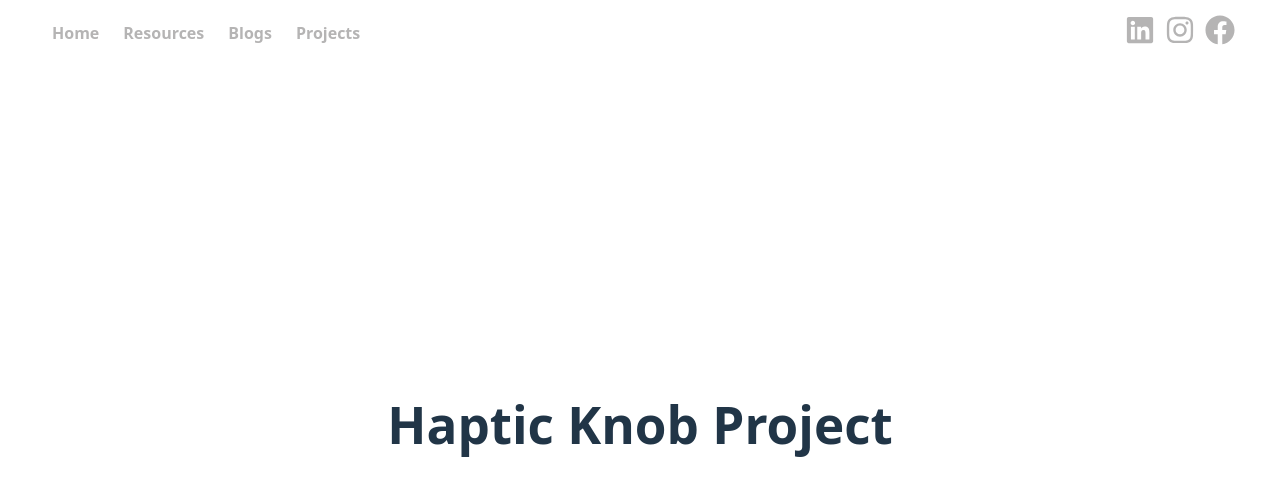
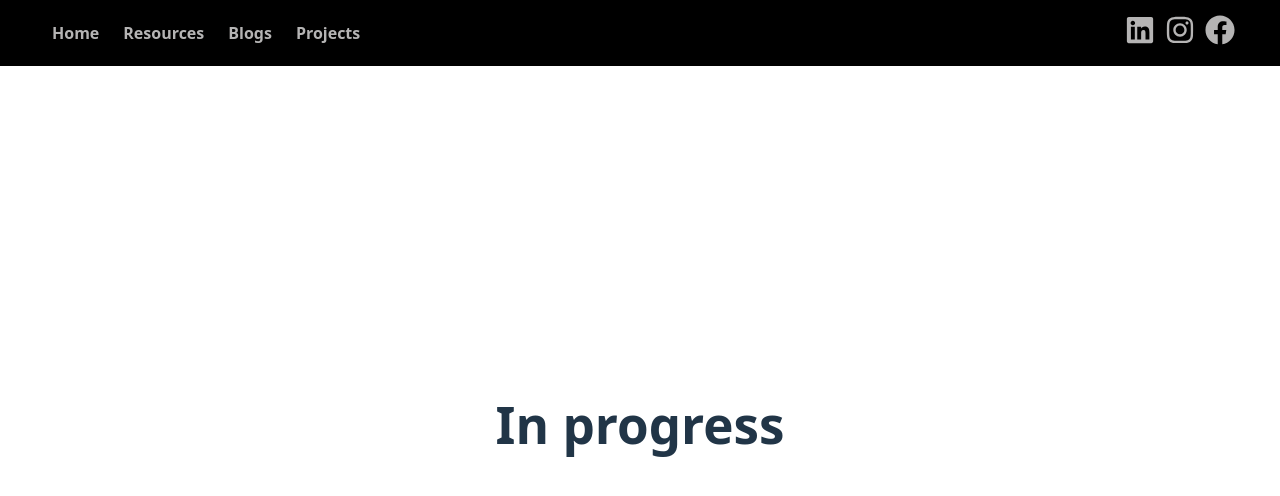
Before and after one commit to ttrieu2025/personal-website, a React (Vite) app: page /Projects in a window 1280 px wide. Shown: the top 496 px of the page. Built offline with nearby package versions, Linux system fonts and the light colour scheme.

Commit message:
Update Projects component title and add background color to header

```diff
--- a/src/App.css
+++ b/src/App.css
@@ -55,6 +55,8 @@
 
   padding: 10px 40px;   /* space from top + left/right */
   box-sizing: border-box;
+
+  background-color: #000000;
 }
 
 /* Navigation links */
--- a/src/Pages/Projects.jsx
+++ b/src/Pages/Projects.jsx
@@ -1,7 +1,7 @@
 function Projects() {
   return (
     <div className="page">
-      <h1>Haptic Knob Project</h1>
+      <h1>In progress</h1>
     </div>
   )
 }
```
